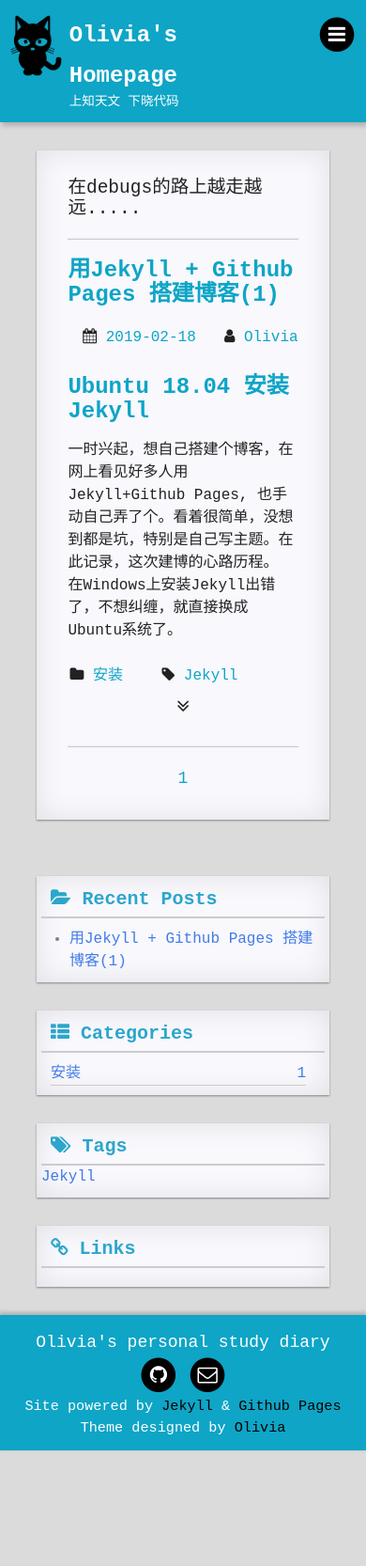
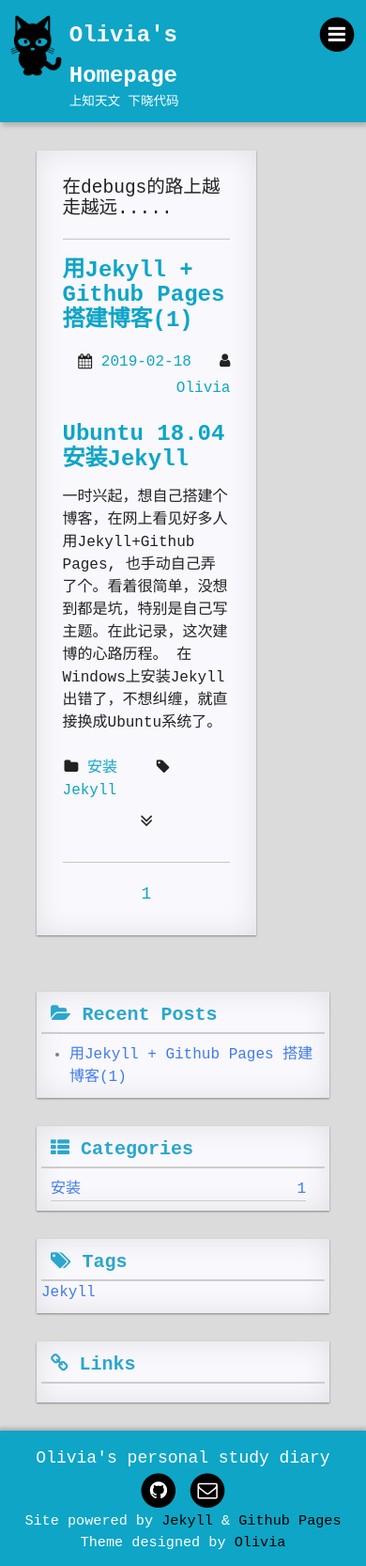
Before and after one commit to xsdawn/xsdawn.github.io, a Jekyll site: the page built from index.html, in a window 390 px wide. Shown: the whole page at 94% size. Built offline with Jekyll 4.4.1, drawn with Linux system fonts in a browser that asks for light colours; nearby versions of some CDN libraries; some web fonts are replaced; the list of posts is cut into pages by our own code; a style sheet for code colours, icons or effects is not loaded; before the commit the page ends 1543 px from its top, so only the background shows below that.

Commit message:
fixed bug

```diff
--- a/_layouts/page.html
+++ b/_layouts/page.html
@@ -3,7 +3,6 @@ layout: default
 ---
 
 <div class="main" about>
-    <div class="wrapper"  >
     {{content}}
-     </div>
+
 </div>
--- a/assets/css/content.css
+++ b/assets/css/content.css
@@ -146,10 +146,10 @@
 
 
 @media only screen  and (min-width: 320px) and (max-width: 1023px)  {
-    .main {
+    /* .main {
 		width:100%;
 
-	}
+	}   */
 
 	.main[archives], .main[categories], .main[tags]{
 		float:none;
@@ -179,7 +179,7 @@
 
 @media only screen  and (min-width: 320px) and (max-width:359px)   {
 	.welcome{
-		font-size:45%;
+		font-size:40%;
 	}
 	.post-meta{
 		font-size:85%;
```
